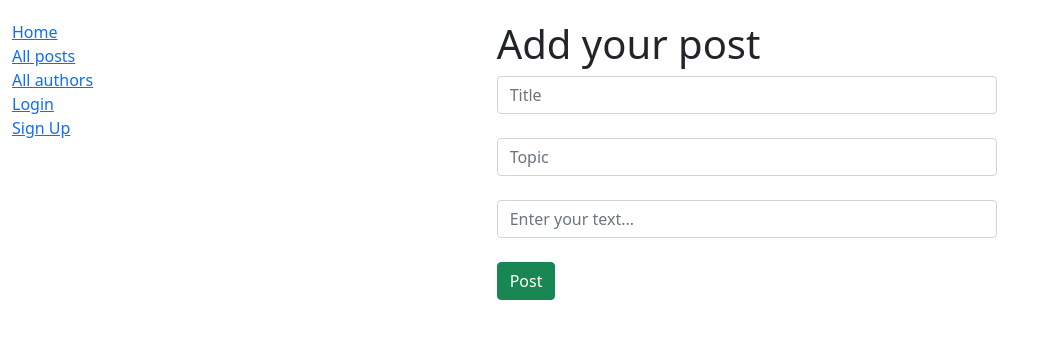
After one commit to stasvaaas/blog, a Django app: page /mainb/mainb/create/ in a window 1280 px wide. The commit adds this page. Shown: the top 339 px of the page, without its empty margins (0-1048 px from the left). Run offline with Django 4.2, Linux system fonts and the light colour scheme.

Commit message:
'add post' added

```diff
--- a/blog/settings.py
+++ b/blog/settings.py
@@ -39,6 +39,7 @@ INSTALLED_APPS = [
     'django.contrib.messages',
     'django.contrib.staticfiles',
     'mainb.apps.MainbConfig',
+
 ]
 
 AUTH_USER_MODEL = 'mainb.CustomUser'
--- a/mainb/forms.py
+++ b/mainb/forms.py
@@ -1,15 +1,36 @@
 from django import forms
 from django.contrib.auth.forms import UserCreationForm, UserChangeForm
-from .models import CustomUser
+from .models import CustomUser, BlogPost
+from django.forms import ModelForm, TextInput
+
 
 class CustomUserCreationForm(UserCreationForm):
-
     class Meta:
         model = CustomUser
         fields = ('username', 'email')
 
+
 class CustomUserChangeForm(UserChangeForm):
-
     class Meta:
         model = CustomUser
         fields = ('username', 'email')
+
+
+class BlogPostForm(ModelForm):
+    class Meta:
+        model = BlogPost
+        fields = ['topic', 'title', 'main_text']
+        widgets = {
+            'title': TextInput(attrs={
+                'class': 'form-control',
+                'placeholder': 'Title'
+            }),
+            'topic': TextInput(attrs={
+                'class': 'form-control',
+                'placeholder': 'Topic'
+            }),
+            'main_text': TextInput(attrs={
+                'class': 'form-control',
+                'placeholder': 'Enter your text...'
+                })
+        }
--- a/mainb/models.py
+++ b/mainb/models.py
@@ -15,7 +15,7 @@ class BlogPost(models.Model):
     # id = models.UUIDField(primary_key=True, default=uuid.uuid4,
     # help_text="Unique ID for this particular post across the site")
     # posted date
-    posted = models.DateField(auto_now_add=True)
+    posted = models.DateField(auto_now=True)
 
     def get_absolute_url(self):
         # 'view-post' to click and see on the post and see it`s details
@@ -43,10 +43,12 @@ class Topic(models.Model):
         return reverse('topic-detail', args=[str(self.id)])
 
 
-
 class CustomUser(AbstractUser):
     pass
     # add additional fields in here
 
     def __str__(self):
         return self.username
+
+    def get_absolute_url(self):
+        return reverse('author-detail', args=[str(self.id)])
--- a/mainb/static/css/styles.css
+++ b/mainb/static/css/styles.css
@@ -3,3 +3,10 @@
     padding: 0;
     list-style: none;
 }
+.features {
+
+  width: 500px;
+  height: 10px;
+
+margin: 20px auto;
+}
--- a/mainb/templates/base_generic.html
+++ b/mainb/templates/base_generic.html
@@ -20,6 +20,7 @@
                 <li><a href="{% url 'authors' %}">All authors</a></li>
                 {% if user.is_authenticated %}
                     <li>Hello, {{ user.get_username }} !</li>
+                    <li><a href=" {% url 'create' %}">Create a post</a></li>
                 <!-- {{ request.path }} to redirect to a page where 'login' was pressed -->
                     <li><a href="{% url 'logout' %}?next={{ request.path }}">Logout</a></li>
                 {% else %}
--- a/mainb/urls.py
+++ b/mainb/urls.py
@@ -13,4 +13,5 @@ urlpatterns = [
     path('topics/<int:pk>', views.TopicDetailView.as_view(), name='topic-detail'),
     path('myposts/', views.PostedByAuthorListView.as_view(), name='my-posted'),
     path('signup/', SignUpView.as_view(), name='signup'),
+    path('mainb/create/', views.create, name='create'),
 ]
--- a/mainb/views.py
+++ b/mainb/views.py
@@ -4,7 +4,7 @@ from .models import BlogPost, Topic, CustomUser
 from django.contrib.auth.mixins import LoginRequiredMixin
 from django.urls import reverse_lazy
 from django.views.generic.edit import CreateView
-from .forms import CustomUserCreationForm
+from .forms import CustomUserCreationForm, BlogPostForm
 
 
 # a function based view
@@ -34,6 +34,23 @@ class SignUpView(CreateView):
     template_name = 'signup.html'
 
 
+def create(request):
+    error = ''
+    if request.method == 'POST':
+        form = BlogPostForm(request.POST)
+        if form.is_valid():
+            form.save()
+            return redirect('blog')
+        else:
+            error = 'Form is incorrect'
+    form = BlogPostForm()
+    data = {
+        'form': form,
+        'error': error
+    }
+    return render(request, 'create.html', data)
+
+
 class BlogPostListView(generic.ListView):
     model = BlogPost
     # context_object_name = 'post_list'
--- /dev/null
+++ b/templates/create.html
@@ -0,0 +1,16 @@
+{% extends "base_generic.html" %}
+{% load static %}
+<link rel="stylesheet" href="{% static 'css/styles.css' %}">
+{% block content %}
+  <div class="features">
+      <h1>Add your post</h1>
+      <form method="POST">
+          {% csrf_token %}
+          {{ form.title }}<br>
+          {{ form.topic }}<br>
+          {{ form.main_text }}<br>
+
+        <button class="btn btn-success" type="submit">Post</button>
+      </form>
+  </div>
+{% endblock %}
```
Also changed, not shown: templates/registration/login.html (+8 -3 lines), templates/signup.html (+14 -5 lines), blog/new.py (deleted), mainb/migrations/0004_alter_blogpost_posted.py (added), mainb/templates/mainb/customuser_list.html (renamed from mainb/templates/mainb/author_list.html).
